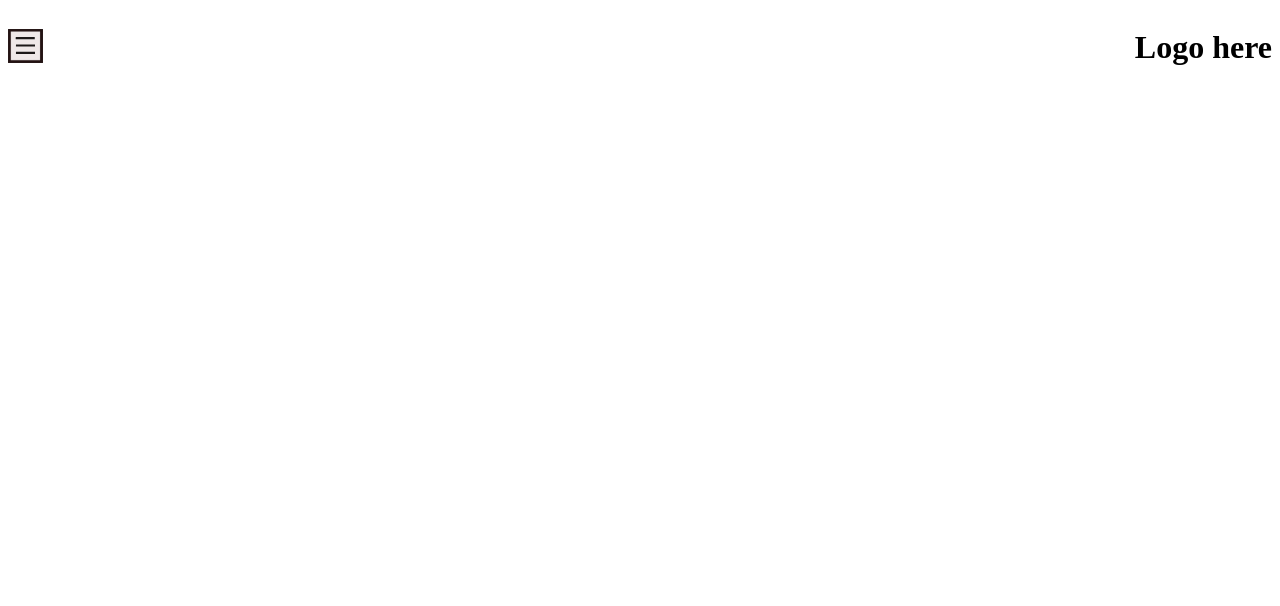
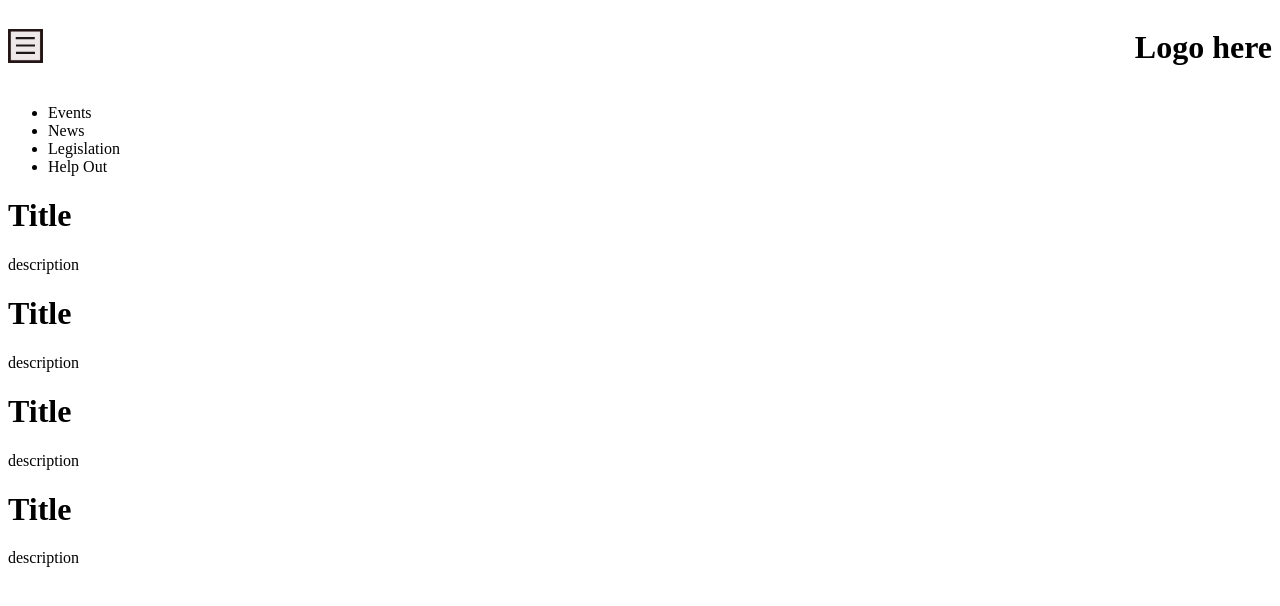
Before and after one commit to stardust2stardust/for-the-animals, a React (Create React App) app: page / in a window 1280 px wide. Shown: the top 606 px of the page. Built offline with nearby package versions, Linux system fonts and the light colour scheme.

Commit message:
create secondary nav and main section that has 4 subsections

```diff
--- a/src/App.js
+++ b/src/App.js
@@ -1,9 +1,13 @@
 import Header from "./components/Header";
+import SecondaryNav from "./components/SecondaryNav";
+import Main from "./components/Main";
 
 function App() {
   return (
     <div>
       <Header />
+      <SecondaryNav />
+      <Main />
     </div>
   );
 }
--- a/src/components/Main.js
+++ b/src/components/Main.js
@@ -0,0 +1,14 @@
+import MainSection from "./MainSection";
+
+const Main = () => {
+  return (
+    <main>
+      <MainSection />
+      <MainSection />
+      <MainSection />
+      <MainSection />
+    </main>
+  );
+};
+
+export default Main;
--- /dev/null
+++ b/src/components/MainSection.js
@@ -0,0 +1,10 @@
+const MainSection = () => {
+  return (
+    <div className="main-setion">
+      <h1>Title</h1>
+      <p>description</p>
+    </div>
+  );
+};
+
+export default MainSection;
--- a/src/components/SecondaryNav.js
+++ b/src/components/SecondaryNav.js
@@ -0,0 +1,14 @@
+const SecondaryNav = () => {
+  return (
+    <div>
+      <ul>
+        <li>Events</li>
+        <li>News</li>
+        <li>Legislation</li>
+        <li>Help Out</li>
+      </ul>
+    </div>
+  );
+};
+
+export default SecondaryNav;
```
